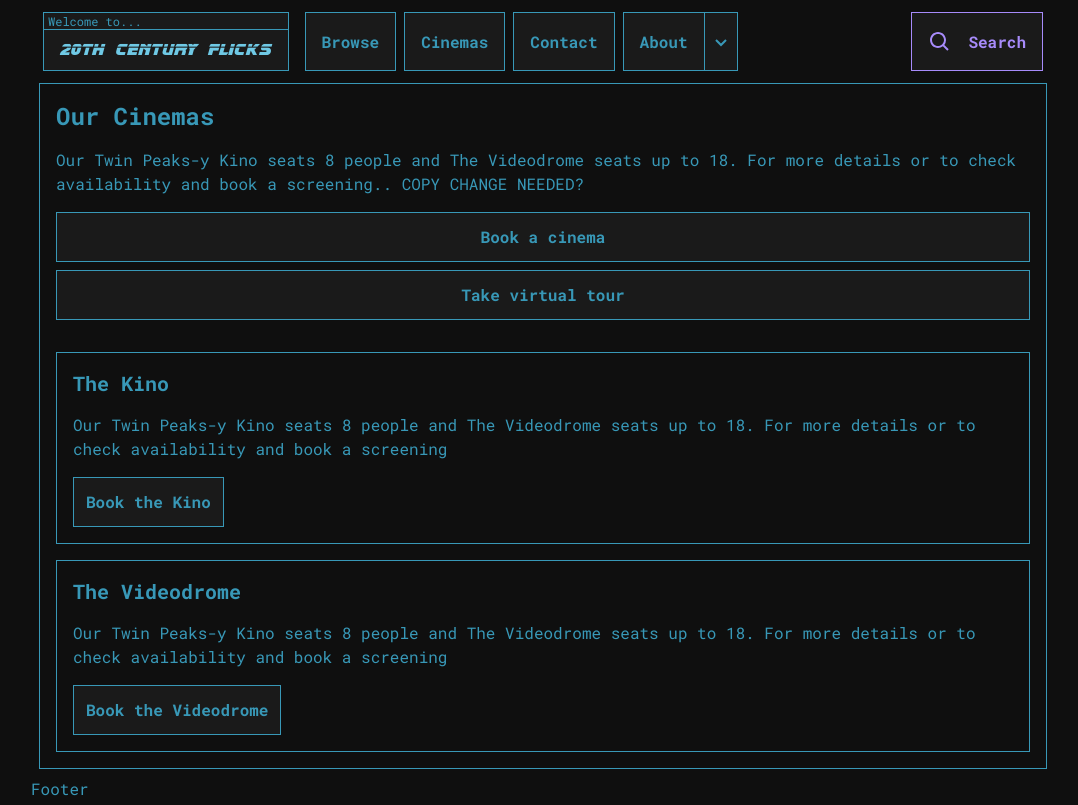
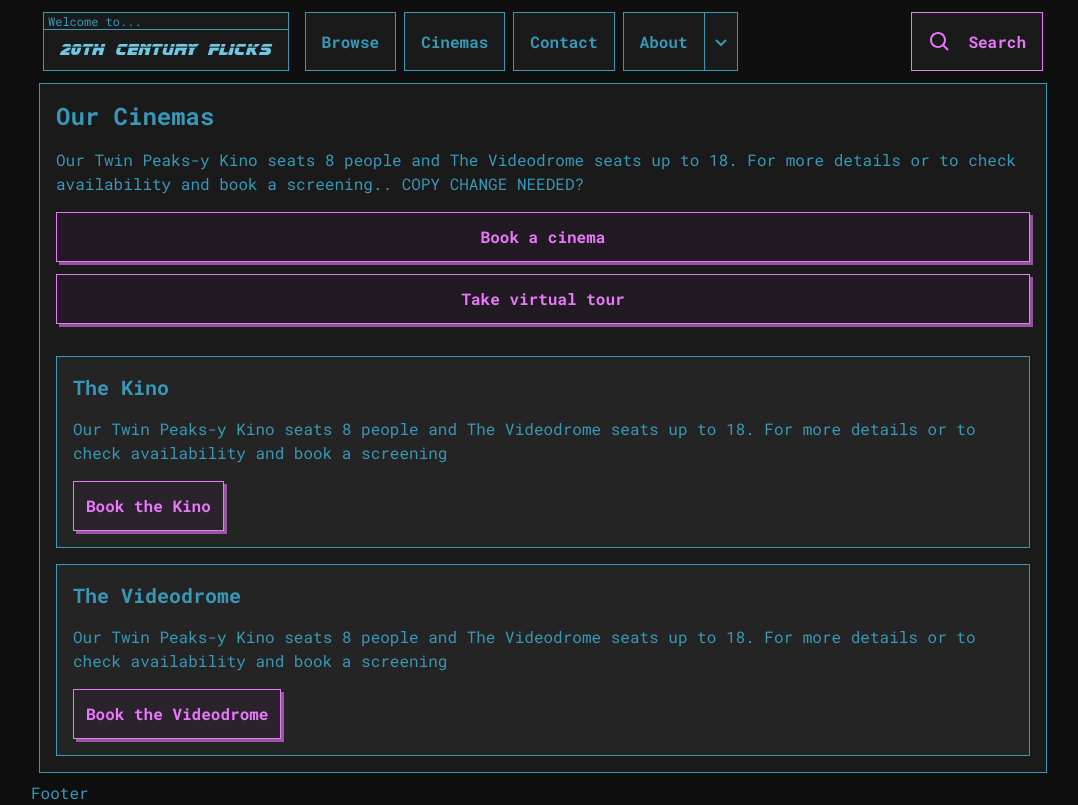
Before and after one commit to alec-hamilton/flicks-frontend, a Next.js app: page /cinemas in a window 1280 px wide. Shown: the whole page, without its empty margins (97-1175 px from the left). Built offline with nearby package versions, Linux system fonts and the light colour scheme.

Commit message:
feat: layout content and buttons

```diff
--- a/pages/cinemas.tsx
+++ b/pages/cinemas.tsx
@@ -2,7 +2,7 @@ import StandardButton from "./components/buttons/StandardButton";
 
 const Cinemas = () => {
   return (
-    <div className="border border-primary m-2">
+    <div className="border border-primary m-2 bg-black1">
       <div className="p-4">
         <h1>Our Cinemas</h1>
         <p className="py-4">
@@ -10,12 +10,12 @@ const Cinemas = () => {
           18. For more details or to check availability and book a screening..
           COPY CHANGE NEEDED?
         </p>
-        <div className="flex flex-col gap-2">
+        <div className="flex flex-col gap-3">
           <StandardButton>Book a cinema</StandardButton>
           <StandardButton>Take virtual tour</StandardButton>
         </div>
       </div>
-      <div className="p-4 m-4 border border-primary">
+      <div className="p-4 m-4 border border-primary bg-black2">
         <div>
           <h2>The Kino</h2>
           <p className="py-4">
@@ -25,7 +25,7 @@ const Cinemas = () => {
           <StandardButton>Book the Kino</StandardButton>
         </div>
       </div>
-      <div className="p-4 m-4 border border-primary">
+      <div className="p-4 m-4 border border-primary bg-black2">
         <div>
           <h2>The Videodrome</h2>
           <p className="py-4">
--- a/pages/components/Layout/Navbar/components/NavSearchButton.tsx
+++ b/pages/components/Layout/Navbar/components/NavSearchButton.tsx
@@ -4,13 +4,13 @@ const NavSearchButton = () => {
   return (
     <button
       type="button"
-      className="border border-violet-400 hover:bg-violet-400/20 px-4 bg-black1"
+      className="border border-fuchsia-400 hover:bg-fuchsia-400/20 px-4 bg-black1"
     >
       <span className="flex gap-4">
         <span>
-          <BiSearch size="1.5rem" className="text-violet-400" />
+          <BiSearch size="1.5rem" className="text-fuchsia-400" />
         </span>
-        <span className="font-bold text-violet-400">Search</span>
+        <span className="font-bold text-fuchsia-400">Search</span>
       </span>
     </button>
   );
--- a/pages/components/buttons/StandardButton.tsx
+++ b/pages/components/buttons/StandardButton.tsx
@@ -9,7 +9,7 @@ const StandardButton = ({ children }: ChildrenProps) => {
   return (
     <button
       type="button"
-      className="border border-primary p-3 font-bold bg-black1 hover:bg-primary/20"
+      className="p-3 text-fuchsia-400 font-bold border border-fuchsia-400 shadow-button bg-fuchsia-700/5 hover:bg-fuchsia-400/20"
     >
       {children}
     </button>
--- a/tailwind.config.js
+++ b/tailwind.config.js
@@ -16,11 +16,12 @@ module.exports = {
       colors: {
         black0: "#0F0F0F",
         black1: "#1A1A1A",
+        black2: "#242424",
         primary: "#3898B7",
         body: "#6FC9E5",
       },
       boxShadow: {
-        button: "3px 3px #3898B799",
+        button: "3px 3px #e879f999",
       },
     },
   },
```
